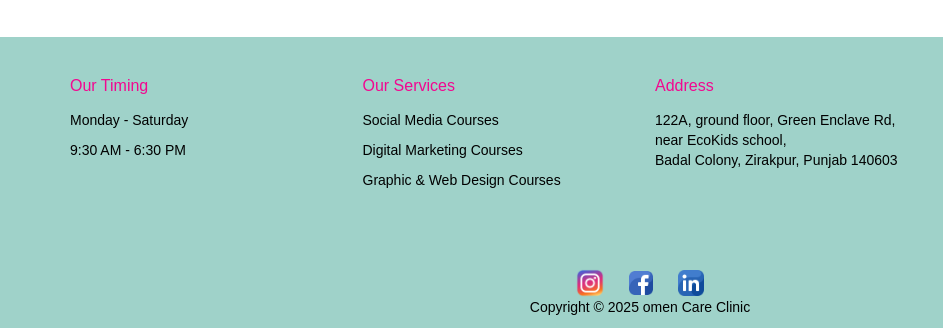
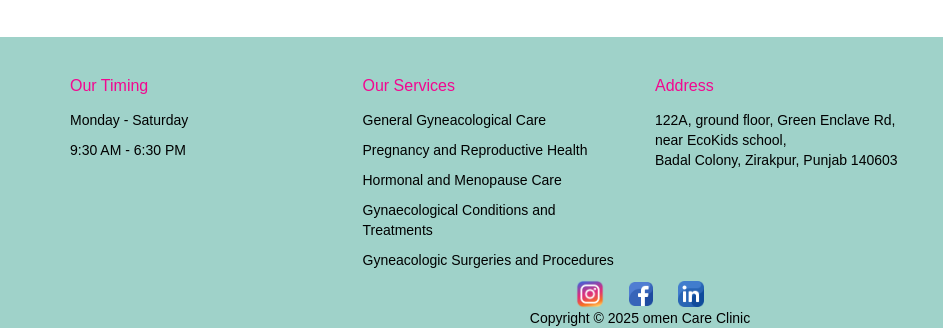
Before and after one commit to webhitters012/Dr.-Ritu-Bhandari, a plain HTML site: page index.html in a window 1280 px wide. Shown: the part 5001-5329 px from the top of the page, 0-943 px from the left. Drawn offline with nearby package versions, Linux system fonts and the light colour scheme.

Commit message:
fgfgfrfsd

```diff
--- a/index.html
+++ b/index.html
@@ -499,10 +499,11 @@
                 </div>
                 <div class="col-md-3">
                     <h4 style="color: #f20790">Our Services</h4>
-                    <p></p>
-                    <p><a href="#">Social Media Courses</a></p>
-                    <p>Digital Marketing Courses</p>
-                    <p>Graphic & Web Design Courses</p>
+                    <p>General Gyneacological Care</p>
+                    <p>Pregnancy and Reproductive Health</p>
+                    <p>Hormonal and Menopause Care</p>
+                    <p>Gynaecological Conditions and Treatments</p>
+                    <p>Gyneacologic Surgeries and Procedures</p>
                 </div>
                 <div class="col-md-3">
                     <h4 style="color: #f20790">Address</h4>
```
